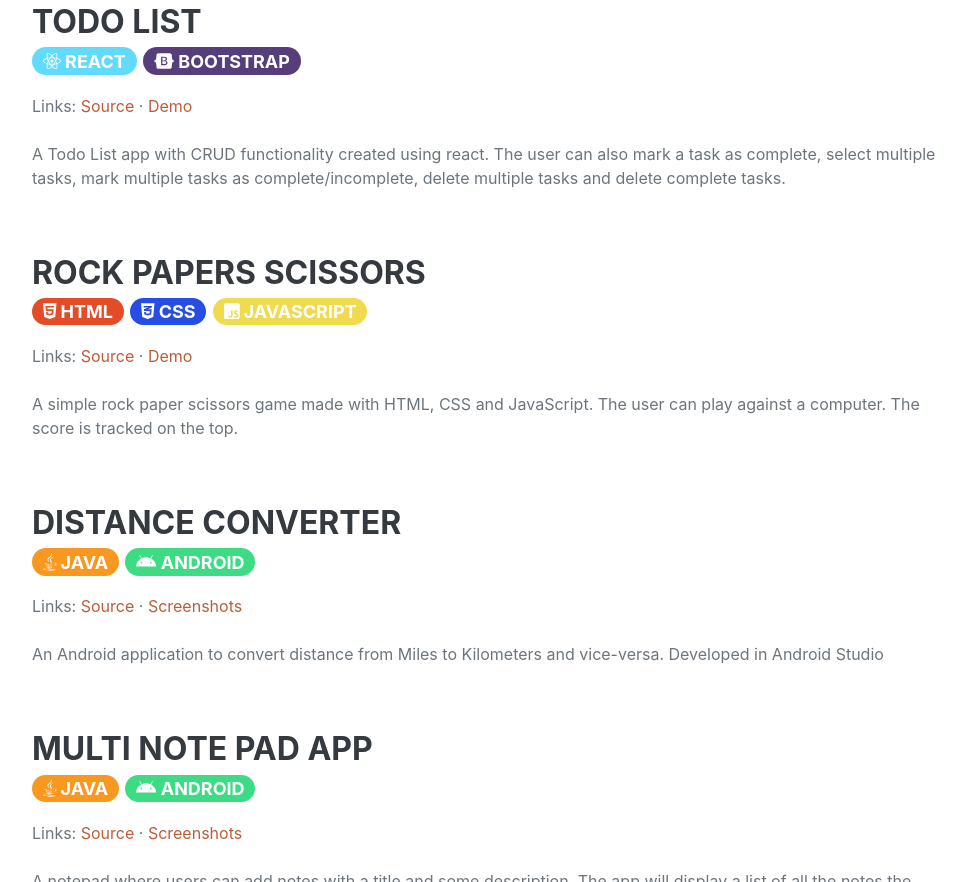
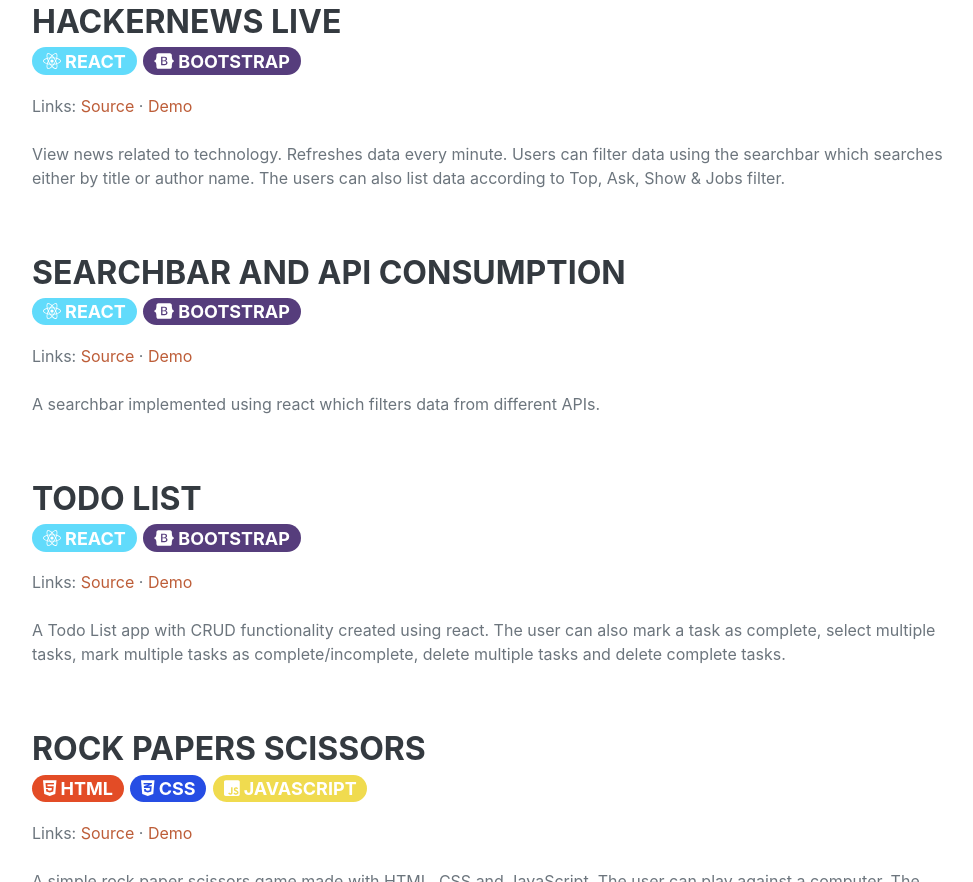
Before and after one commit to rui-khonde/rui-khonde.github.io, a plain HTML site: page index.html in a window 1280 px wide. Shown: the part 3396-4278 px from the top of the page, without its empty margins (288-1261 px from the left). Drawn offline with nearby package versions, Linux system fonts and the light colour scheme; a web font is replaced by a local one.

Commit message:
added 2 new projects

```diff
--- a/index.html
+++ b/index.html
@@ -146,6 +146,36 @@
                     <h2 class="mb-5">Projects & Demos</h2>
                     <div class="d-flex flex-column flex-md-row justify-content-between mb-5">
                         <div class="flex-grow-1">
+                            <h3 class="mb-0">HackerNews Live</h3>
+                            <div class="subheading mb-3">
+                                <span class="badge badge-pill badge-primary badge-react"><i class="fab fa-react"></i> React</span>
+                                <span class="badge badge-pill badge-primary badge-bootstrap"><i class="fab fa-bootstrap"></i> Bootstrap</span>
+                            </div>
+                            <div>
+                                Links:
+                                <a href="https://github.com/mayank-phadke/hackernews" target="_blank">Source</a> ·
+                                <a href="https://mayank-phadke.github.io/hackernews/" target="_blank">Demo</a></div>
+                            <br>
+                            <p>View news related to technology. Refreshes data every minute. Users can filter data using the searchbar which searches either by title or author name. The users can also list data according to Top, Ask, Show & Jobs filter.</p>
+                        </div>
+                    </div>
+                    <div class="d-flex flex-column flex-md-row justify-content-between mb-5">
+                        <div class="flex-grow-1">
+                            <h3 class="mb-0">Searchbar and API Consumption</h3>
+                            <div class="subheading mb-3">
+                                <span class="badge badge-pill badge-primary badge-react"><i class="fab fa-react"></i> React</span>
+                                <span class="badge badge-pill badge-primary badge-bootstrap"><i class="fab fa-bootstrap"></i> Bootstrap</span>
+                            </div>
+                            <div>
+                                Links:
+                                <a href="https://github.com/mayank-phadke/search-bar" target="_blank">Source</a> ·
+                                <a href="https://mayank-phadke.github.io/search-bar/" target="_blank">Demo</a></div>
+                            <br>
+                            <p>A searchbar implemented using react which filters data from different APIs.</p>
+                        </div>
+                    </div>
+                    <div class="d-flex flex-column flex-md-row justify-content-between mb-5">
+                        <div class="flex-grow-1">
                             <h3 class="mb-0">TODO List</h3>
                             <div class="subheading mb-3">
                                 <span class="badge badge-pill badge-primary badge-react"><i class="fab fa-react"></i> React</span>
```
